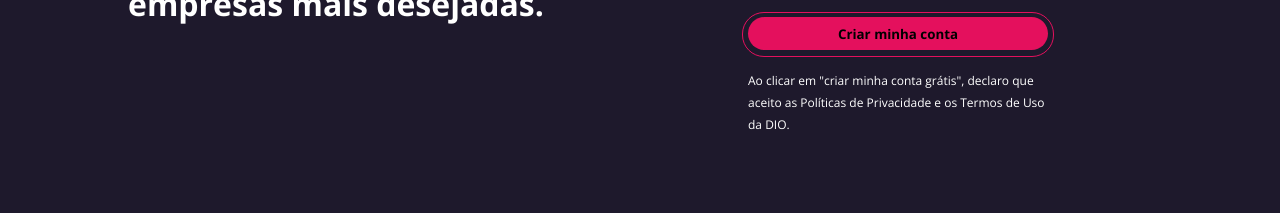
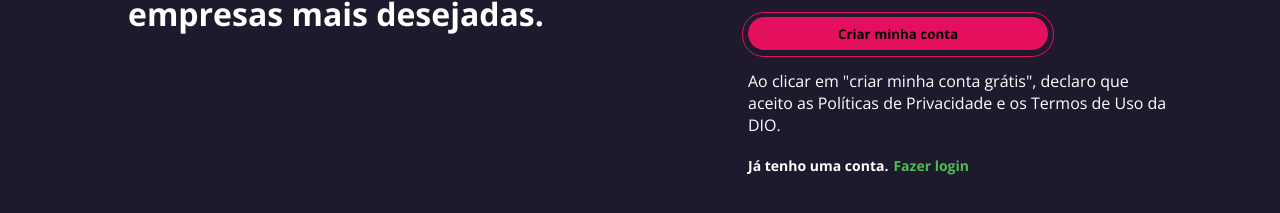
Before and after one commit to lucasbizachi/clone-site-dio-react, a React (Create React App) app in the folder clone-site/: page /cadastro in a window 1280 px wide. Shown: the part 427-640 px from the top of the page. Built offline with nearby package versions, Linux system fonts and the light colour scheme.

Commit message:
finalizando estilização de formulário

```diff
--- a/clone-site/src/pages/cadastro/index.jsx
+++ b/clone-site/src/pages/cadastro/index.jsx
@@ -2,7 +2,7 @@ import { MdEmail, MdLock, MdPerson } from 'react-icons/md';
 import { Header } from "../../components/Header";
 import { Input} from "../../components/Input";
 import { Button } from "../../components/Button";
-import { Column, Container, Title, TextCadastro, Wrapper, Row, TitleCadastro, SubtitleCadastro } from './styles';
+import { Column, Container, Title, TextCadastro, Wrapper, Row, TitleCadastro, SubtitleCadastro, ContaText, LoginText } from './styles';
 import { useForm } from "react-hook-form";
 
 const Cadastro = () => {
@@ -31,10 +31,12 @@ const Cadastro = () => {
                         <Input name="password" control={control} placeholder="Password" leftIcon={<MdLock />} />
                         <Button title="Criar minha conta" variant="secondary" type="submit"/>
                     </form>
-                    <Row>
                     <TextCadastro>
                         Ao clicar em "criar minha conta grátis", declaro que aceito as Políticas de Privacidade e os Termos de Uso da DIO.
                     </TextCadastro>
+                <Row>
+                    <ContaText>Já tenho uma conta.</ContaText>
+                    <LoginText>Fazer login</LoginText>
                 </Row>
                 </Wrapper>
             </Column>
--- a/clone-site/src/pages/cadastro/styles.js
+++ b/clone-site/src/pages/cadastro/styles.js
@@ -21,7 +21,7 @@ export const Column = styled.div`
 export const Row = styled.div`
     display: flex;
     flex-direction: row;
-    justify-content: space-between;
+    gap: 5px;
     align-items: center;
     margin-top: 20px;
 `
@@ -61,8 +61,27 @@ export const TextCadastro = styled.p`
 font-family: Open Sans;
 font-style: normal;
 font-weight: 400;
-font-size: 12px;
+font-size: 16px;
 width: 420px;
+padding-top: 20px;
 margin-bottom: 20px;
 line-height: 22px;
 `
+export const ContaText = styled.p`
+    font-family: Open Sans;
+    font-style: normal;
+    font-weight: 700;
+    font-size: 14px;
+    line-height: 19px;
+
+    color: #fff;
+`
+export const LoginText = styled.p`
+    font-family: Open Sans;
+    font-style: normal;
+    font-weight: 700;
+    font-size: 14px;
+    line-height: 19px;
+
+    color: #48bf53;
+`
```
